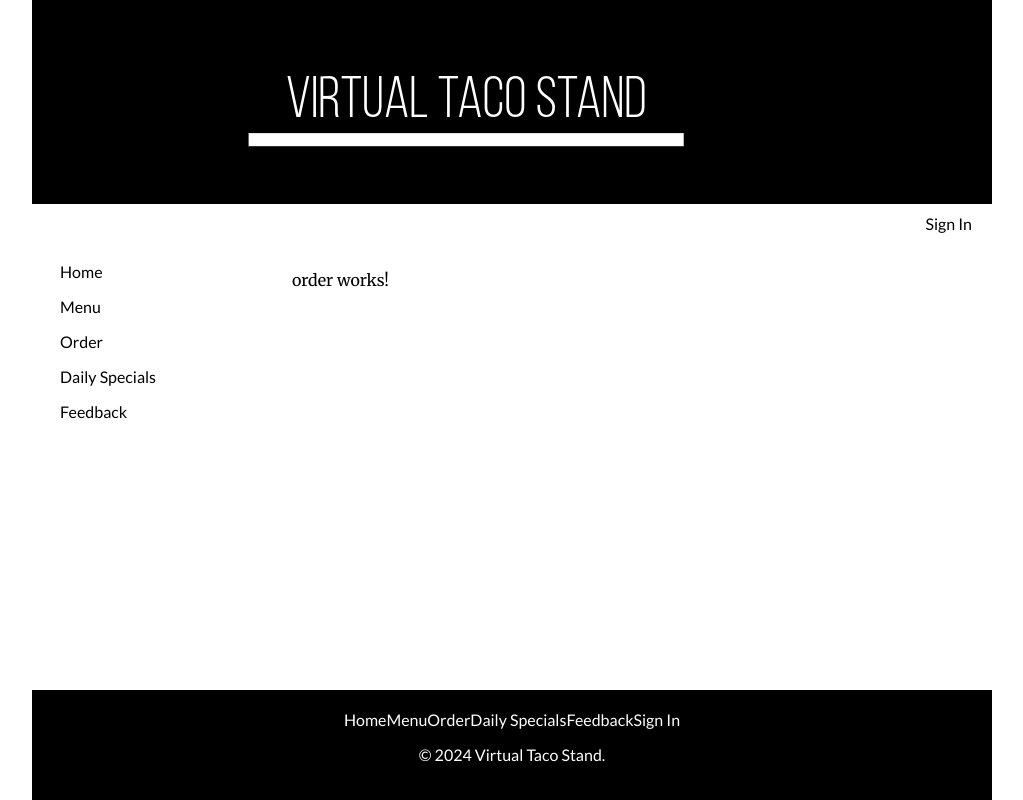
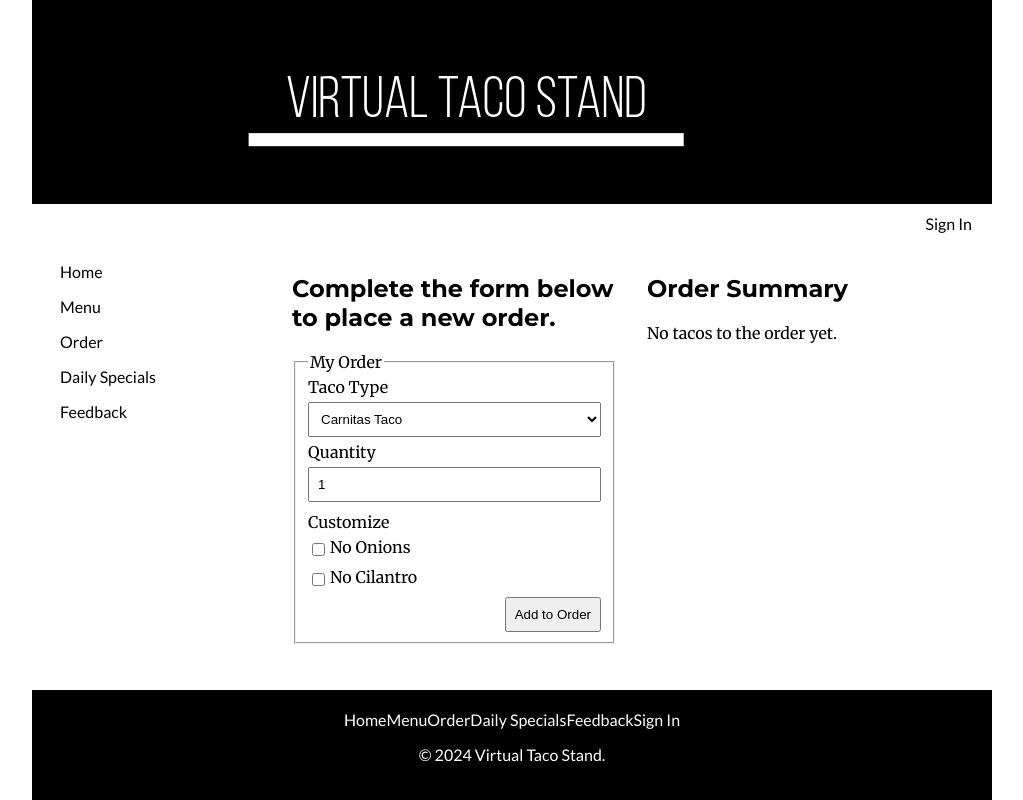
Before and after one commit to CreativeCookieConnections/web-425, an Angular app in the folder virtual-taco-stand/: page /order in a window 1280 px wide. Shown: the whole page, without its empty margins (128-1151 px from the left). Built offline with nearby package versions, Linux system fonts and the light colour scheme.

Commit message:
worked on the chapter reading which was implementing template-driven forms in Angular.

```diff
--- a/virtual-taco-stand/src/app/order/order.component.ts
+++ b/virtual-taco-stand/src/app/order/order.component.ts
@@ -1,16 +1,227 @@
+export interface Taco {
+  id: number;
+  name: string;
+  price: number;
+  noOnions?: boolean;
+  noCilantro?: boolean;
+  quantity?: number;
+}
+
+export interface Order {
+  tacos: Taco[];
+  orderId: number;
+}
+
 import { Component } from '@angular/core';
+import { FormsModule, NgForm } from '@angular/forms';
+import { CommonModule } from '@angular/common';
 
 @Component({
   selector: 'app-order',
   standalone: true,
-  imports: [],
+  imports: [FormsModule, CommonModule],
   template: `
-    <p>
-      order works!
-    </p>
+  <div class="order-form-container">
+    <form class="order-form" #tacoOrderForm="ngForm"
+    (ngSubmit)="addToOrder();">
+      <h1> Complete the form below to place a new order. </h1>
+      <fieldset>
+        <legend> My Order </legend>
+        <label for="tacoType"> Taco Type </label>
+        <select name="tacoType" id="tacoType" [(ngModel)]="selectedTacoId"
+        ngModel>
+        @for (taco of tacos; track taco) {
+          <option value="{{ taco.id }}">{{ taco.name }}</option>
+        }
+        </select>
+
+        <label for="qty"> Quantity </label>
+        <input type="text" id="qty" name="qty" class="qty-input"
+        [(ngModel)]="quantity" ngModel>
+
+        <div class="customization-section">
+        <label> Customize</label>
+
+        <div class="customization-option">
+          <input type="checkbox" id="noOnions" name="noOnions"
+          [(ngModel)]="noOnions" ngModel>
+          <label for="noOnions"> No Onions </label>
+        </div>
+
+        <div class="customization-option">
+          <input type="checkbox" id="noCilantro" name="noCilantro"
+          [(ngModel)]="noCilantro" ngModel>
+          <label for="noCilantro"> No Cilantro </label>
+        </div>
+      </div>
+
+      <input type="submit" value="Add to Order">
+      </fieldset>
+    </form>
+
+    <div class="order-summary">
+    <h1> Order Summary </h1>
+
+    @if (order.tacos.length > 0) {
+    <ul>
+      @for (taco of order.tacos; track taco) {
+      <li>
+        <strong>{{ taco.quantity }}x {{ taco.name }}</strong>
+        <br/>
+        Price per taco: {{ taco.price | currency:'USD':'symbol':'1.2-2' }}
+        <br/>
+        @if(taco.noOnions) {
+        No onions
+        <br/>
+        }
+        @if(taco.noCilantro) {
+        No cilantro
+        <br/>
+        }
+      </li>
+      }
+    </ul>
+    <p><strong>Total:</strong> {{ getTotal() | currency:'USD':'symbol':'1.2-2' }}</p>
+} @else {
+      <p>No tacos to the order yet.</p>
+    }
+  </div>
+</div>
+
   `,
-  styles: ``
+
+  styles: [`
+    .order-form-container {
+    display: flex;
+    justify-content: space-between;
+    gap: 10px;
+    }
+
+    .order-form {
+    flex: 1;
+    margin-right: 20px;
+    }
+
+    .order-summary {
+    flex: 1;
+    }
+
+    fieldset {
+    bottom: 20px;
+    }
+
+    label, select, qty-input {
+    display: block;
+    margin-bottom: 5px;
+    }
+
+    .qty-input, select, input[type="submit"] {
+    padding: 8px;
+    box-sizing: border-box;
+    }
+
+    select {
+    width: 100%;
+    }
+
+    .qty-input {
+    width: 100%;
+    }
+
+    input[type="submit"] {
+    float: right;
+    }
+
+    .customization-section {
+    margin-top: 10px;
+    }
+
+    .customization-option {
+    display: flex;
+    align-items: center;
+    margin-bottom: 5px;
+    }
+
+    input[type="checkbox"] {
+    margin-right: 5px;
+    }
+
+    .order-summary li {
+    margin-bottom: 10px;
+    padding: 5px;
+    }
+    `
+  ]
 })
+
 export class OrderComponent {
+  tacos: Taco[];
+  order: Order;
+  selectedTacoId: number;
+  quantity: number;
+  noOnions: boolean = false;
+  noCilantro: boolean = false;
+  orderTotal: number;
 
+  constructor() {
+    this.tacos = [
+      { id: 1, name: "Carnitas Taco", price: 3.25},
+      { id: 2, name: "Queso Birria Taco", price: 3.50},
+      { id: 3, name: "Al Pastor Taco", price: 3.25},
+      { id: 4, name: "Tacos de Lengua", price: 3.50},
+      { id: 5, name: "Chicken Taco", price: 3.25},
+      { id: 6, name: "Fish Taco", price: 3.50},
+      { id: 7, name: "Veggie Taco", price: 3.25},
+      { id: 8, name: "Chicharron Taco", price: 3.25},
+      { id: 9, name: "Potato Taco", price: 3.25},
+      { id: 10, name: "Chorizo Taco", price: 3.25}
+    ];
+
+    this.order = { tacos: [], orderId: 0 };
+    this.selectedTacoId = this.tacos[0].id;
+    this.quantity = 1;
+    this.orderTotal = 0;
+  }
+
+  addToOrder() {
+    const selectedTacoNum = Number(this.selectedTacoId);
+
+    const selectedTaco = this.tacos.find(taco=>taco.id ===  selectedTacoNum);
+
+    // random number between 1 and 1000 for order Id no decimal places
+    this.order.orderId = Math.floor(Math.random() * 1000) + 1;
+
+    if (selectedTaco !== undefined) {
+      const tacoToAdd = {
+        id: selectedTaco.id,
+        name: selectedTaco.name,
+        price: selectedTaco.price,
+        noOnions: this.noOnions,
+        noCilantro: this.noCilantro,
+        quantity: this.quantity
+      }
+
+      this.order.tacos.push(tacoToAdd);
+      console.log('Order after adding', this.order);
+
+      this.resetForm();
+    } else {
+      console.error('Taco no found in the list of available tacos.', this.selectedTacoId)
+    }
+  }
+
+  getTotal() {
+    return this.order.tacos.reduce((acc, taco) => acc + (taco.price * (taco.quantity ?? 1)), 0);
+  }
+
+  resetForm() {
+    if (this.tacos.length > 0 ) {
+      this.selectedTacoId = this.tacos[0].id;
+    }
+
+    this.quantity = 1;
+    this.noOnions = false;
+    this.noCilantro = false;
+
+  }
 }
```
Also changed, not shown: 1 other file (tests, documents, lock files or other folders).
